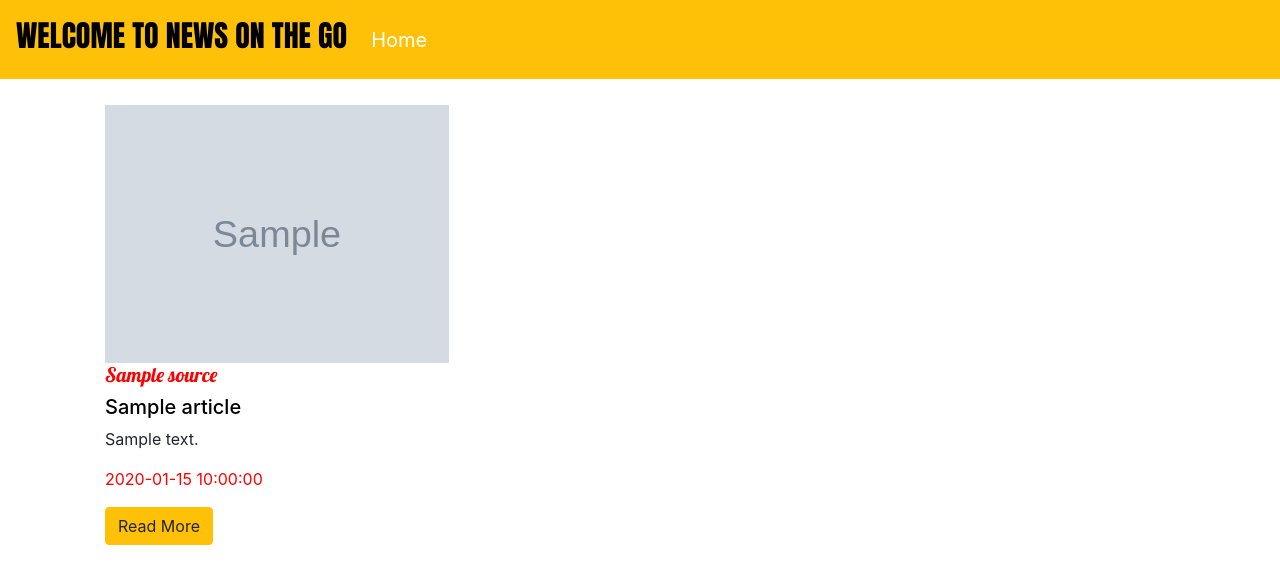
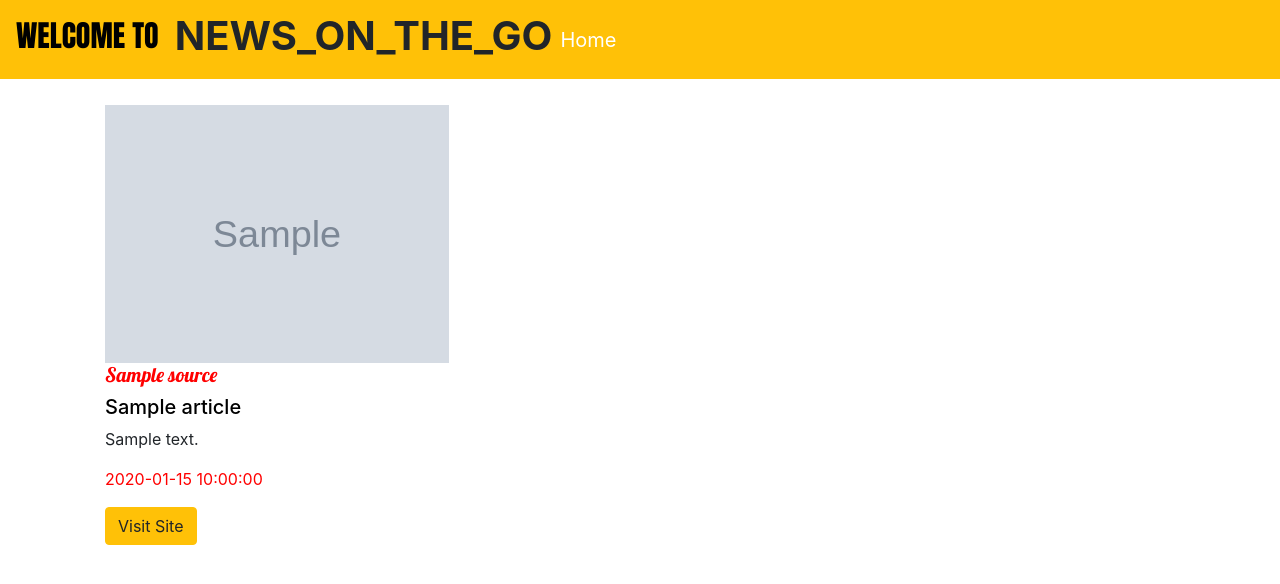
Before and after one commit to lizgi/news, a Flask app: template app/templates/index.html in a window 1280 px wide. Shown: the top 584 px of the page. Run offline with Flask 2, Linux system fonts and the light colour scheme; the template is opened without the code that fills it: most values are stand-ins (such as "Sample title", 1, 10 or a date in 2020); grey boxes marked "Sample" are stand-in pictures; some libraries are stand-ins or nearby versions.

Commit message:
few changes

```diff
--- a/app/templates/index.html
+++ b/app/templates/index.html
@@ -19,7 +19,7 @@
 
         <div class="row">
             {% for article in articles %}
-            <div class="col-md-4">
+            <div class="col-md-3">
                 <div class="cards">
                     <div class="card-body d-flex mt-2" style="width: 24rem;">
                         <div class="card-cont">
@@ -28,7 +28,7 @@
                             <h5 style="color: black;"> {{ article.title }} </h5>
                             <p> {{ article.description }} </p>
                             <p style="color: red;"> {{ article.publishedAt  }} </p>
-                            <a class="btn btn-warning" target="_blank" href=" {{ article.url }} ">Read More</a>
+                            <a class="btn btn-warning" target="_blank" href=" {{ article.url }} ">Visit Site</a>
                         </div>
                     </div>
                 </div>
--- a/app/templates/navbar.html
+++ b/app/templates/navbar.html
@@ -10,7 +10,7 @@
 </head>
 <body>
     <nav class="navbar navbar-expand-lg navbar-dark bg-warning fixed-top">
-      <h1 style="font-size: 30px; font-family: 'Anton', sans-serif; text-align: center; color: black;" class="navbar-brand">WELCOME TO NEWS ON THE GO</h1>
+      <h1 style="font-size: 30px; font-family: 'Anton', sans-serif; text-align: center; color: black;" class="navbar-brand">WELCOME TO <h1><strong>NEWS_ON_THE_GO</strong></h1>
 
         <div class="collapse navbar-collapse" id="navbarSupportedContent">
           <ul class="navbar-nav mr-auto">
@@ -18,10 +18,8 @@
               <a style="font-size: 20px;" class="nav-link" href="/">Home <span class="sr-only"></span></a>
             </li>
           </ul>
-          <!-- <form class="form-inline my-2 my-lg-0">
-            <input class="form-control mr-sm-2" type="search" name ="news_query" placeholder="Search news" aria-label="Search">
-            <button class="btn btn-dark my-2 my-sm-0" type="submit">Search</button>
-          </form> -->
+
+
         </div>
       </nav>
 
```
Also changed, not shown: README.md (added).
